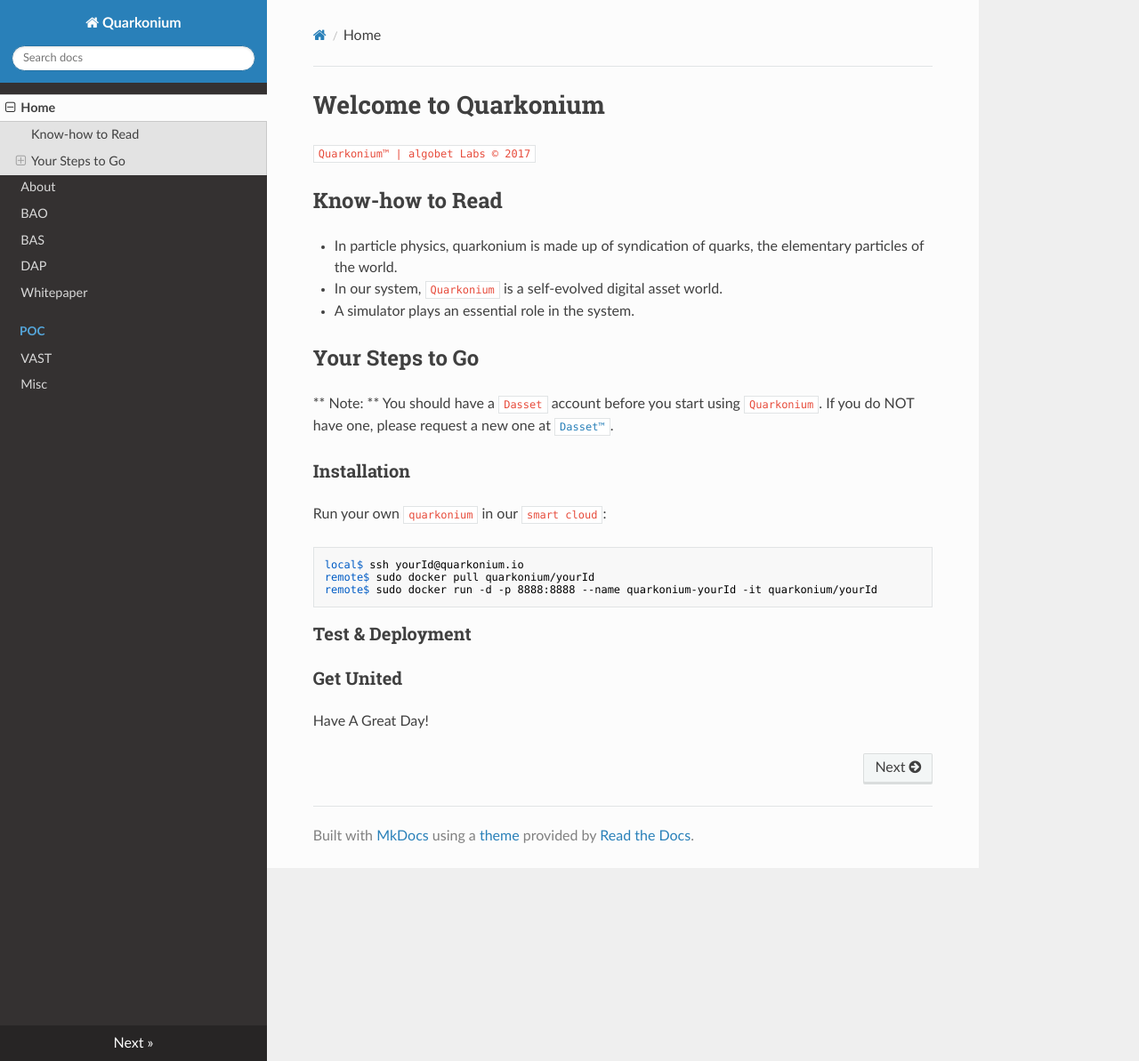
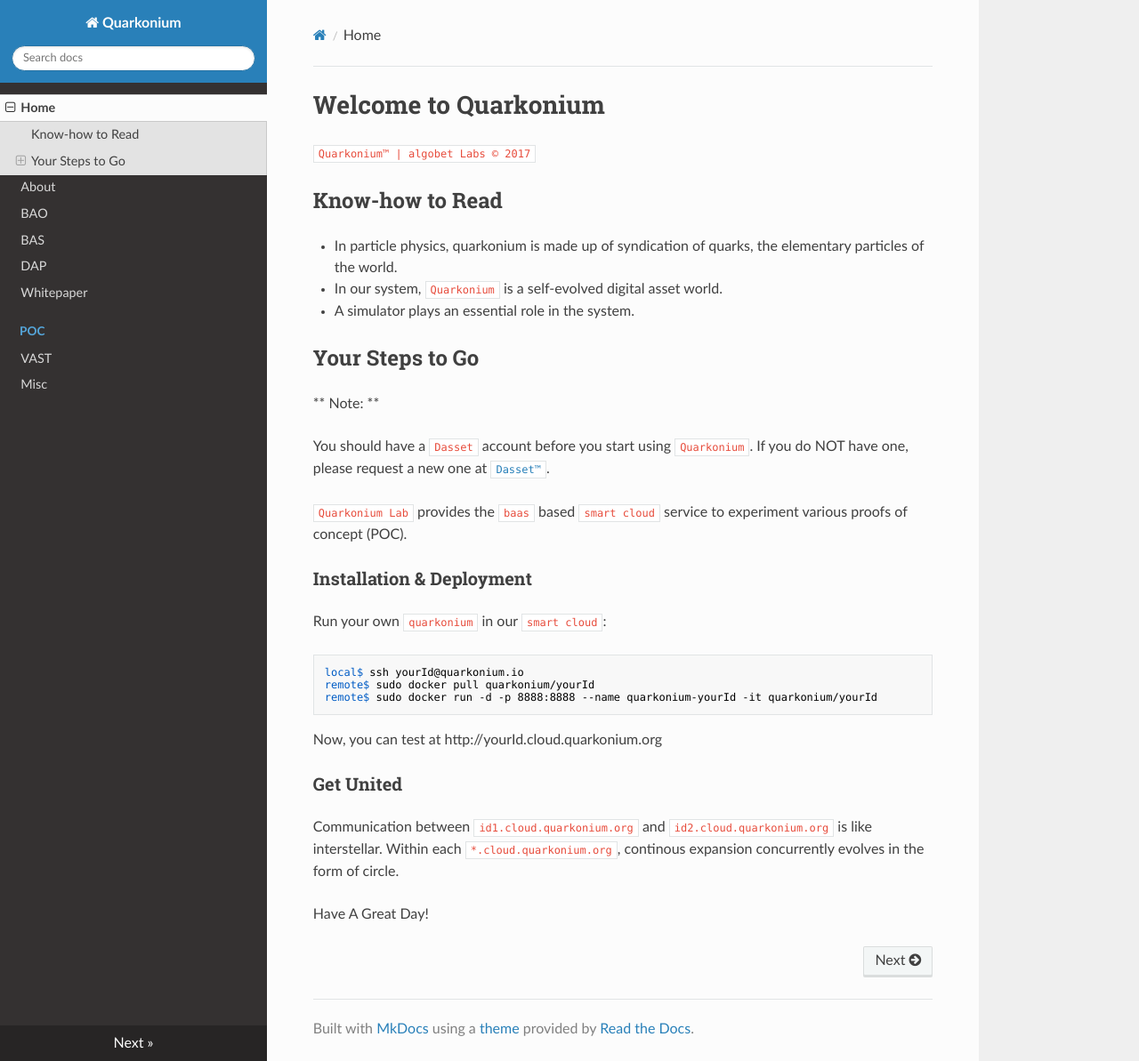
Before and after one commit to algobet/quarkonium.clover, an MkDocs documentation site: the page built from docs/index.md, in a window 1280 px wide and 1193 px high. Shown: the whole window at 89% size. Built offline with MkDocs 1.6.1, drawn with Linux system fonts in a browser that asks for light colours; nearby versions of some CDN libraries; old or Windows-style settings are respelled for this version of MkDocs.

Commit message:
contact retouched

````diff
--- a/docs/index.md
+++ b/docs/index.md
@@ -10,18 +10,21 @@
 ## Your Steps to Go
 
 ** Note: **
+
 You should have a `Dasset` account before you start using `Quarkonium`. If you do NOT have one, please request a new one at [`Dasset™`](http://dasset.trade).
 
-### Installation
+`Quarkonium Lab` provides the `baas` based `smart cloud` service to experiment various proofs of concept (POC).
+
+### Installation & Deployment
 Run your own `quarkonium` in our `smart cloud`:
 ```
 local$ ssh yourId@quarkonium.io
 remote$ sudo docker pull quarkonium/yourId
 remote$ sudo docker run -d -p 8888:8888 --name quarkonium-yourId -it quarkonium/yourId
 ```
-
-### Test & Deployment
+Now, you can test at http://yourId.cloud.quarkonium.org
 
 ### Get United
+Communication between `id1.cloud.quarkonium.org` and `id2.cloud.quarkonium.org` is like interstellar. Within each `*.cloud.quarkonium.org`, continous expansion concurrently evolves in the form of circle.
 
 Have A Great Day!
````
Also changed, not shown: docs/about.md (+1 -1 lines), docs/misc.md (+2 -2 lines).
